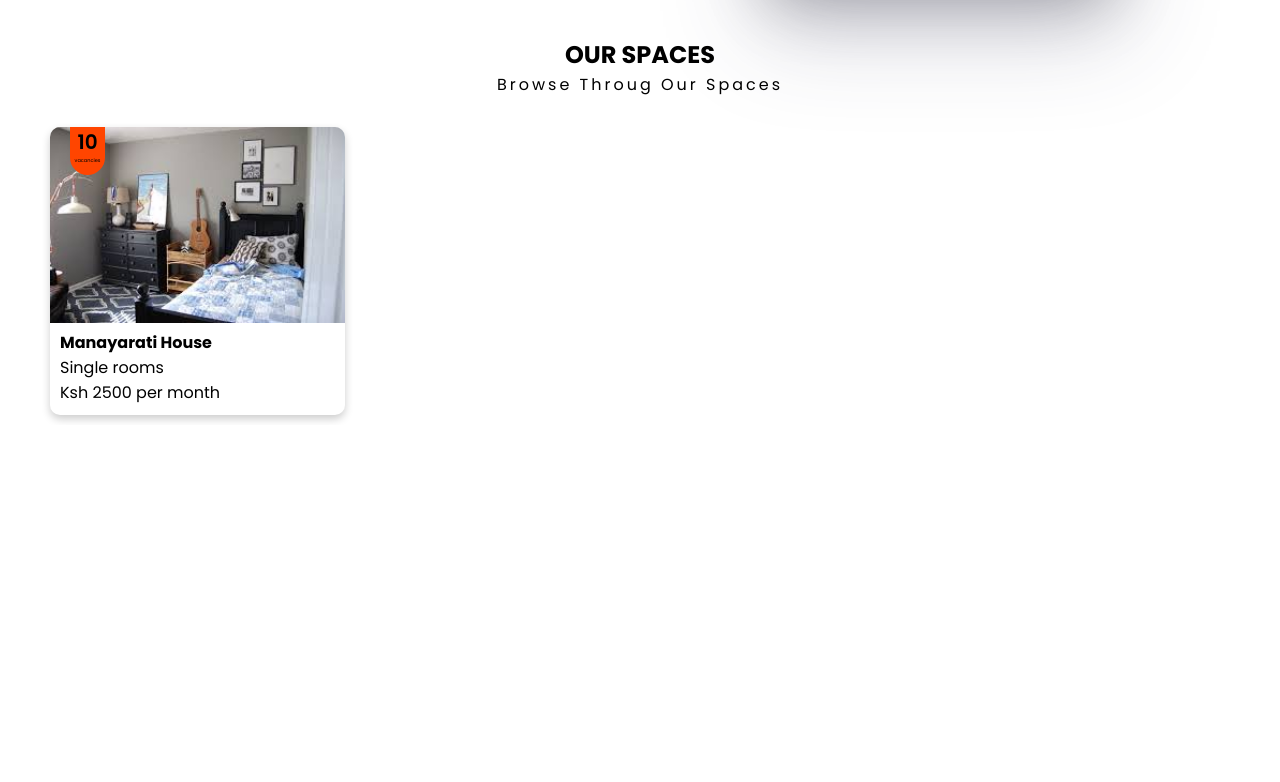
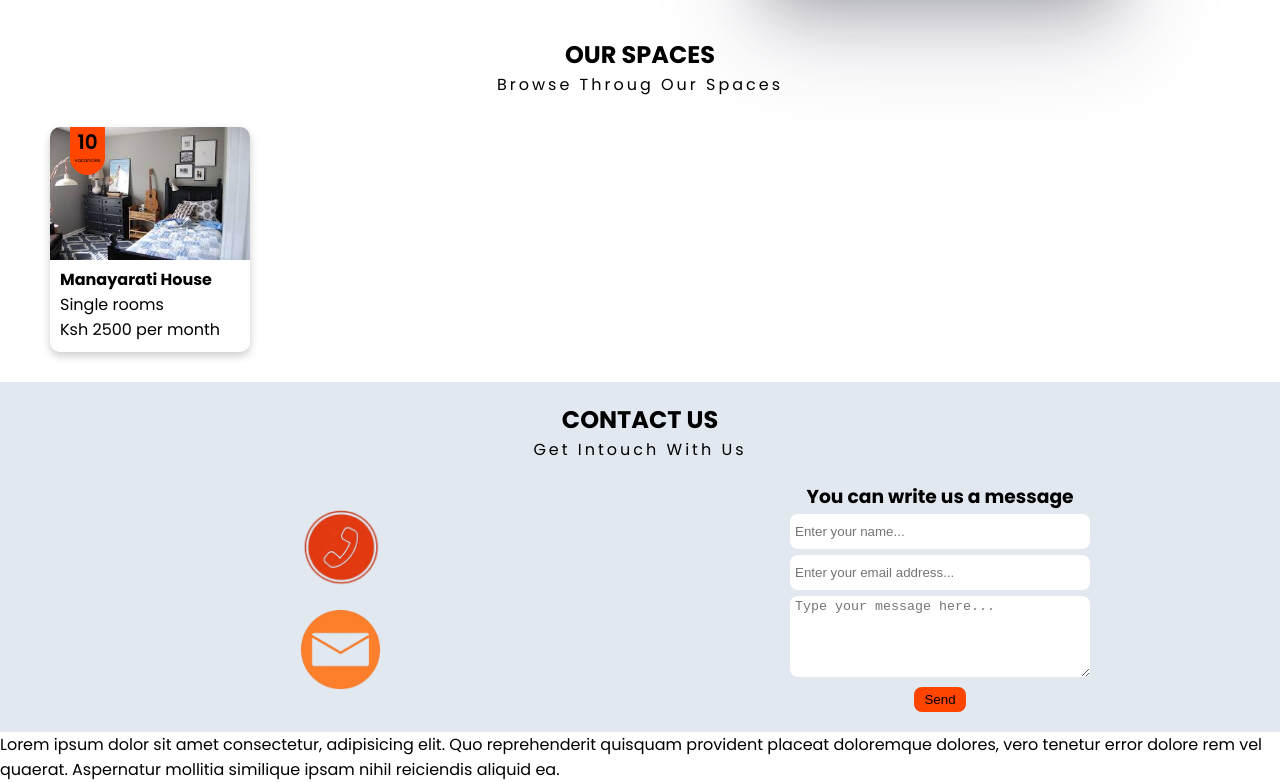
Before and after one commit to Manase44/Urban_Haven_Apartments, a website built with Vite: page index.html in a window 1280 px wide. Shown: the part 1143-1925 px from the top of the page. Before the commit the page ends 1568 px from the top, so only its background shows below. Built offline with nearby package versions, Linux system fonts and the light colour scheme.

Commit message:
add the contact section

```diff
--- a/index.html
+++ b/index.html
@@ -52,7 +52,7 @@
       <section id="about">
         <div class="about-section">
           <h1 class="about-section-heading">about us</h1>
-          <p class="about-section-subheading">learn more abour urban haven apartments</p>
+          <p class="about-section-subheading">learn more about urban haven apartments</p>
           <div class="about-description">
             <div class="about-text">
               <p>Lorem ipsum dolor sit amet consectetur adipisicing elit. Blanditiis magni ut similique, beatae dignissimos unde expedita at quibusdam voluptatum eum repudiandae alias, quasi inventore odio incidunt? Placeat provident nemo adipisci, odit delectus totam. Rem sunt porro veritatis voluptate quos quasi impedit mollitia laborum aperiam perspiciatis officia quisquam commodi beatae eum sequi, quis incidunt suscipit iure reiciendis illo eligendi sint doloremque. Ducimus, deserunt laudantium molestiae cupiditate distinctio numquam voluptas consequatur sunt sapiente nostrum magnam ab vero! Neque suscipit vel reiciendis, tenetur quis consequuntur fugiat repudiandae quo distinctio, saepe ducimus ipsa consectetur. Doloremque cumque sequi asperiores provident, dolore nostrum esse corrupti blanditiis?</p>
@@ -82,9 +82,39 @@
               </div>
             </div>
           </div>
+        </div>
+      </section>
 
+      <section id="contacts">
+        <div class="contact-section">
+          <h1 class="about-section-heading">contact us</h1>
+          <p class="about-section-subheading">get intouch with us</p>
+          <div class="contact-container">
+            <div class="contact-images">
+              <img src="/public/call.png" width="100" alt="A picture of a call icon">
+              <img src="/public/email.png" width="85" alt="A picture of an email icon">
+            </div>
+            <div class="contact-form">
+              <form action="">
+                <h3>You can write us a message</h3>
+                <div class="contact-form-input">
+                  <input type="text" id="name" placeholder="Enter your name..." required>
+                </div>
+                <div class="contact-form-input">
+                  <input type="text" id="email" placeholder="Enter your email address..." required>
+                </div>
+                <div class="contact-form-input">
+                  <textarea name="message" id="message" rows="5" placeholder="Type your message here..." required></textarea>
+                </div>
+                <input class="contact-form-send" type="submit" value="Send">
+              </form>
+            </div>
+          </div>
         </div>
       </section>
     </main>
+    <footer class="page-footer">
+      Lorem ipsum dolor sit amet consectetur, adipisicing elit. Quo reprehenderit quisquam provident placeat doloremque dolores, vero tenetur error dolore rem vel quaerat. Aspernatur mollitia similique ipsam nihil reiciendis aliquid ea.
+    </footer>
   </body>
 </html>
--- a/style.css
+++ b/style.css
@@ -32,7 +32,7 @@ body {
   z-index: 200;
 }
 .nav-logo > a > img {
-  width: 70px;
+  width: 80px;
 }
 .nav-links {
   display: flex;
@@ -46,10 +46,11 @@ body {
   color: #222;
   font-weight: 600;
 }
-.book-cta {
+.book-cta, .contact-form-send {
   background-color: var(--secondary-color);
   padding: 5px 10px;
   border-radius: 0.5rem;
+  border: none;
 }
 .toggle-icon {
   display: none;
@@ -65,7 +66,7 @@ body {
       to right,
       rgba(0, 0, 0, 0.4),
       rgba(0, 0, 0, 0.2)
-    );
+    ), url(/public/house-interior-2.jpg);
   background-position: center;
   background-size: cover;
   background-repeat: no-repeat;
@@ -168,6 +169,7 @@ body {
   grid-template-columns: repeat(4, 2fr);
 }
 .space-card{
+  width: 200px;
   box-shadow: 0 4px 8px 0 rgba(0,0,0,0.2);
   border-radius: 10px;
   position: relative;
@@ -201,6 +203,60 @@ body {
 }
 
 
+
+
+
+/* CONTACT SECTION */
+.contact-section{
+  margin-top: 20px;
+  padding:20px 40px;
+  background-color: #e2e8f0;
+}
+.contact-container{
+  margin-top: 20px;
+  display: grid;
+  grid-template-columns: repeat(2, 4fr);
+}
+.contact-images{
+  display: flex;
+  flex-direction: column;
+  gap: 10px;
+  justify-content: center;
+  align-items: center;
+}
+.contact-form > form{
+  text-align: center;
+  /* background-color: red; */
+  display:grid;
+  place-items: center;
+}
+.contact-form-input > input{
+  height: 35px;
+}
+.contact-form-input > input, .contact-form-input > textarea{
+  width: 300px;
+  margin:3px 0;
+  padding: 3px 5px;
+  border-radius:0.5rem;
+  outline: none;
+  border: none;
+}
+
+
+
+
+
+
+
+
+
+
+
+
+
+
+
+
 @media screen and (max-width: 692px) {
   .nav-links {
     display: none;
```
Also changed, not shown: public/call.jpeg (added), public/call.png (added), public/email.png (added).
